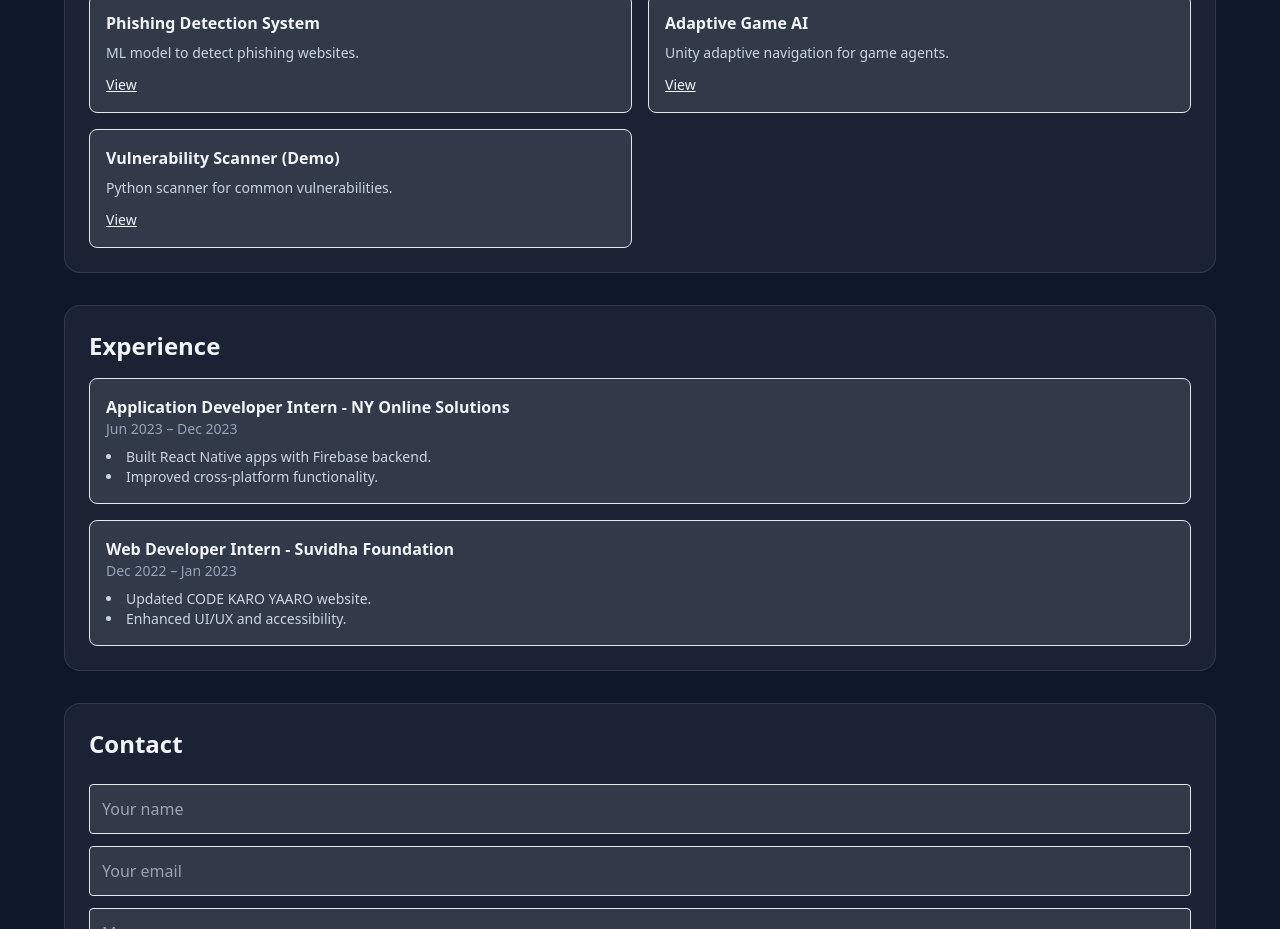
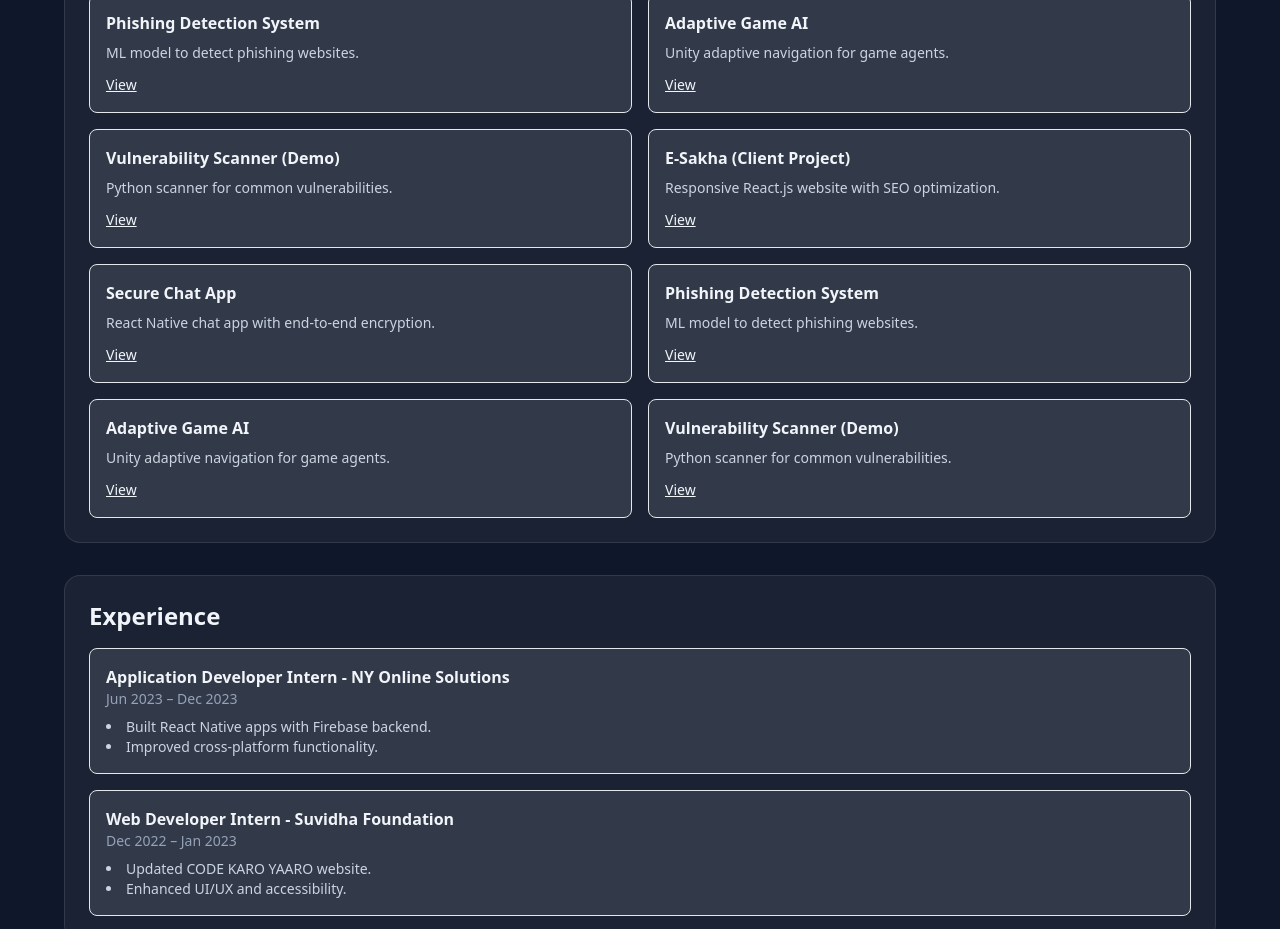
Before and after one commit to dikesh098/portfolio, a React (Vite) app: page / in a window 1280 px wide. Shown: the part 1100-2029 px from the top of the page. Built offline with nearby package versions, Linux system fonts and the light colour scheme.

Commit message:
Update App.jsx

```diff
--- a/src/App.jsx
+++ b/src/App.jsx
@@ -13,6 +13,11 @@ export default function App() {
   };
   const tools = ["Python","React.js","React Native","Firebase","Unity","Cybersecurity Basics","Machine Learning","Node.js","Penetration Testing","Networking","Django","TensorFlow"];
   const projects = [
+    { title: "E-Sakha (Client Project)", desc: "Responsive React.js website with SEO optimization.", link: "https://www.esakha.in" },
+    { title: "Secure Chat App", desc: "React Native chat app with end-to-end encryption.", link: "#" },
+    { title: "Phishing Detection System", desc: "ML model to detect phishing websites.", link: "#" },
+    { title: "Adaptive Game AI", desc: "Unity adaptive navigation for game agents.", link: "#" },
+    { title: "Vulnerability Scanner (Demo)", desc: "Python scanner for common vulnerabilities.", link: "#" },
     { title: "E-Sakha (Client Project)", desc: "Responsive React.js website with SEO optimization.", link: "https://www.esakha.in" },
     { title: "Secure Chat App", desc: "React Native chat app with end-to-end encryption.", link: "#" },
     { title: "Phishing Detection System", desc: "ML model to detect phishing websites.", link: "#" },
```
